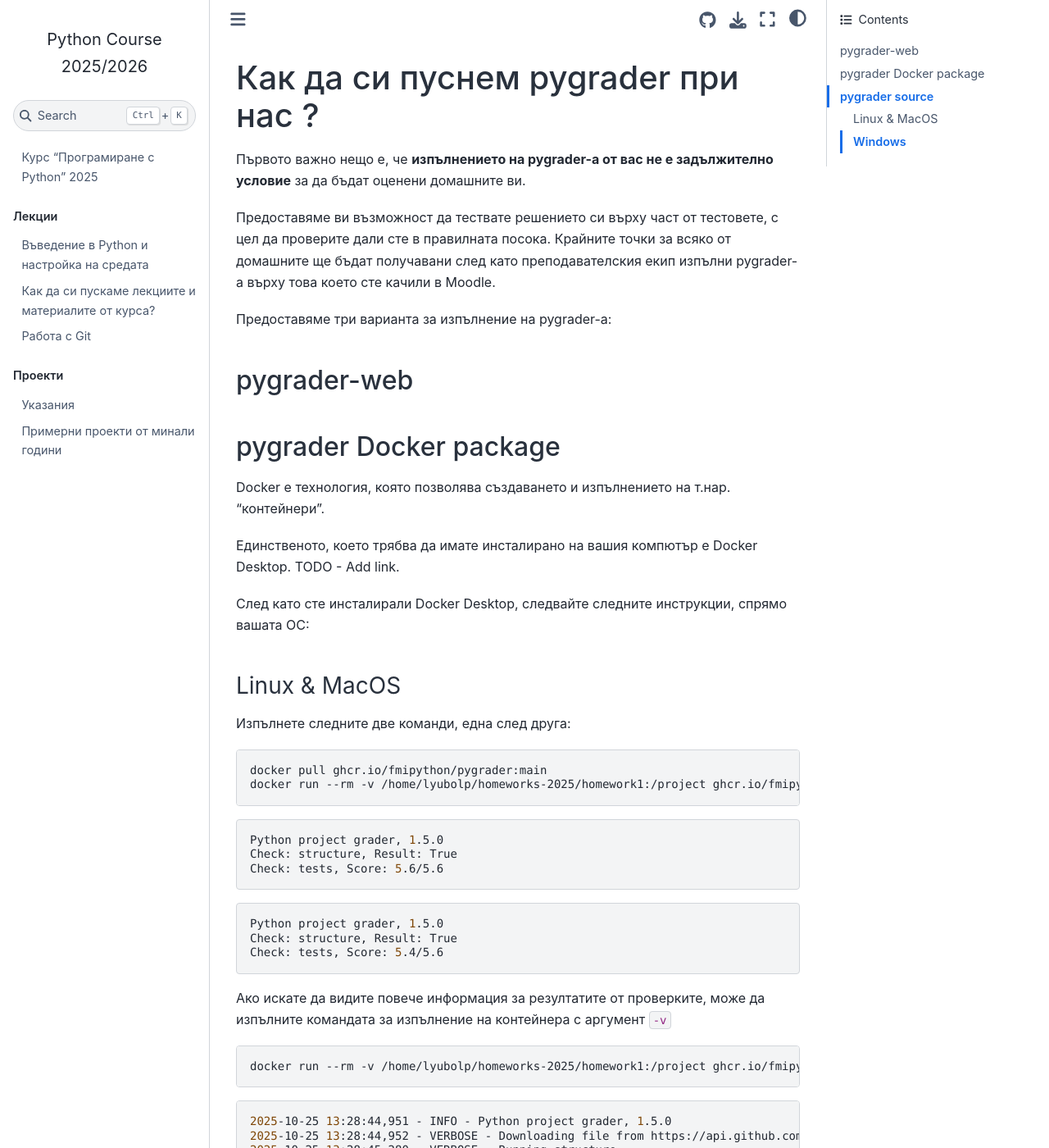
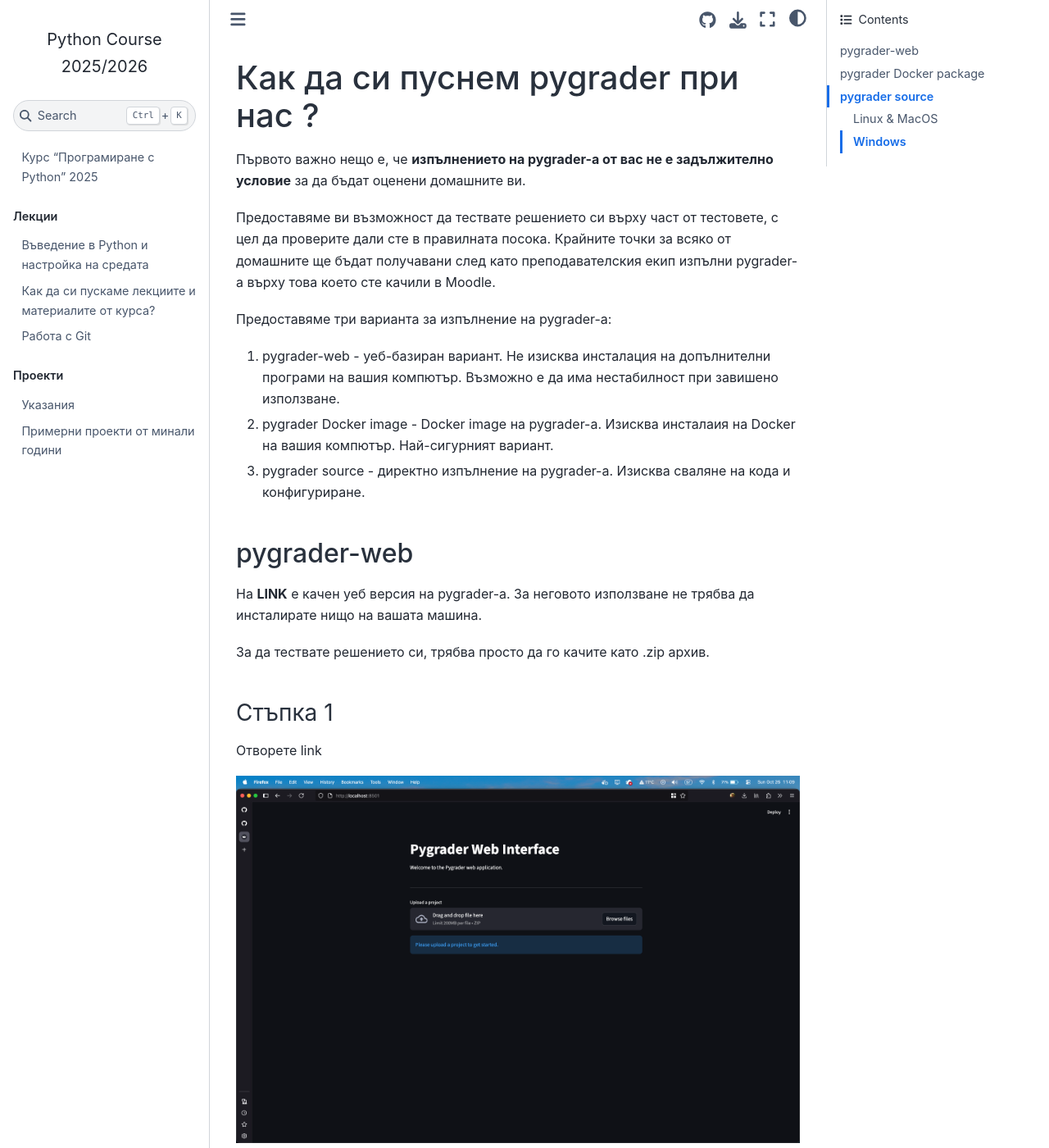
Before and after one commit to fmipython/PythonCourse2025, a Jupyter Book: the page built from homeworks/README.md, in a window 1280 px wide and 1400 px high. Shown: the whole window at 82% size. Built offline with Jupyter Book 1.0.4 settings and Sphinx 7.4.7 and the Sphinx Book theme 1.1.4, drawn with Linux system fonts in a browser that asks for light colours; pages that are not in the unit, such as notebooks, are missing from menus; some of the changed text lies outside the part shown.

Commit message:
Add more info about running the pygrader

```diff
--- a/homeworks/README.md
+++ b/homeworks/README.md
@@ -5,10 +5,43 @@
 Предоставяме ви възможност да тествате решението си върху част от тестовете, с цел да проверите дали сте в правилната посока.
 Крайните точки за всяко от домашните ще бъдат получавани след като преподавателския екип изпълни pygrader-а върху това което сте качили в Moodle.
 
-
 Предоставяме три варианта за изпълнение на pygrader-а:
 
+1. pygrader-web - уеб-базиран вариант. Не изисква инсталация на допълнителни програми на вашия компютър. Възможно е да има нестабилност при завишено използване.
+2. pygrader Docker image - Docker image на pygrader-а. Изисква инсталаия на Docker на вашия компютър. Най-сигурният вариант.
+3. pygrader source - директно изпълнение на pygrader-а. Изисква сваляне на кода и конфигуриране.
+
 ## pygrader-web
+
+На **LINK** е качен уеб версия на pygrader-а. За неговото използване не трябва да инсталирате нищо на вашата машина.
+
+За да тествате решението си, трябва просто да го качите като .zip архив.
+
+### Стъпка 1
+
+Отворете link
+
+![Web view](assets/1.png)
+
+### Стъпка 2
+
+Чрез бутона "Browse files" качете архива с вашето решение.
+**Важно: Приемат се само zip архиви.**
+
+![Upload file](assets/2.png)
+
+### Стъпка 3
+
+Изчакайте докато pygrader-а прегледа вашето решение.
+
+![Grading](assets/3.png)
+
+
+### Стъпка 4
+
+Разгледайте резултатите за вашето решение.
+![Results](assets/4.png)
+
 
 ## pygrader Docker package
 
```
Also changed, not shown: homeworks/assets/1.png (added), homeworks/assets/2.png (added), homeworks/assets/3.png (added), homeworks/assets/4.png (added).
